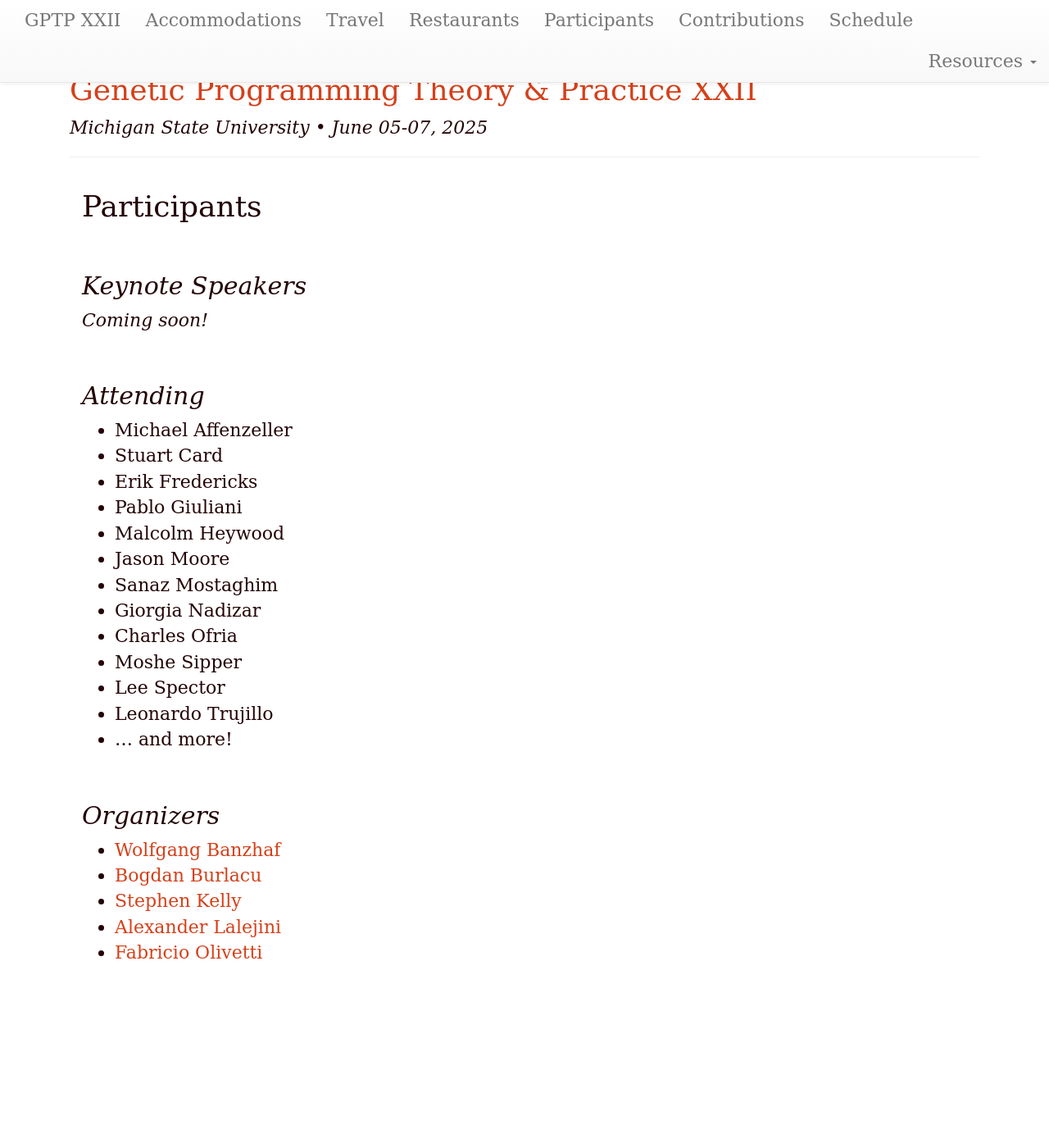
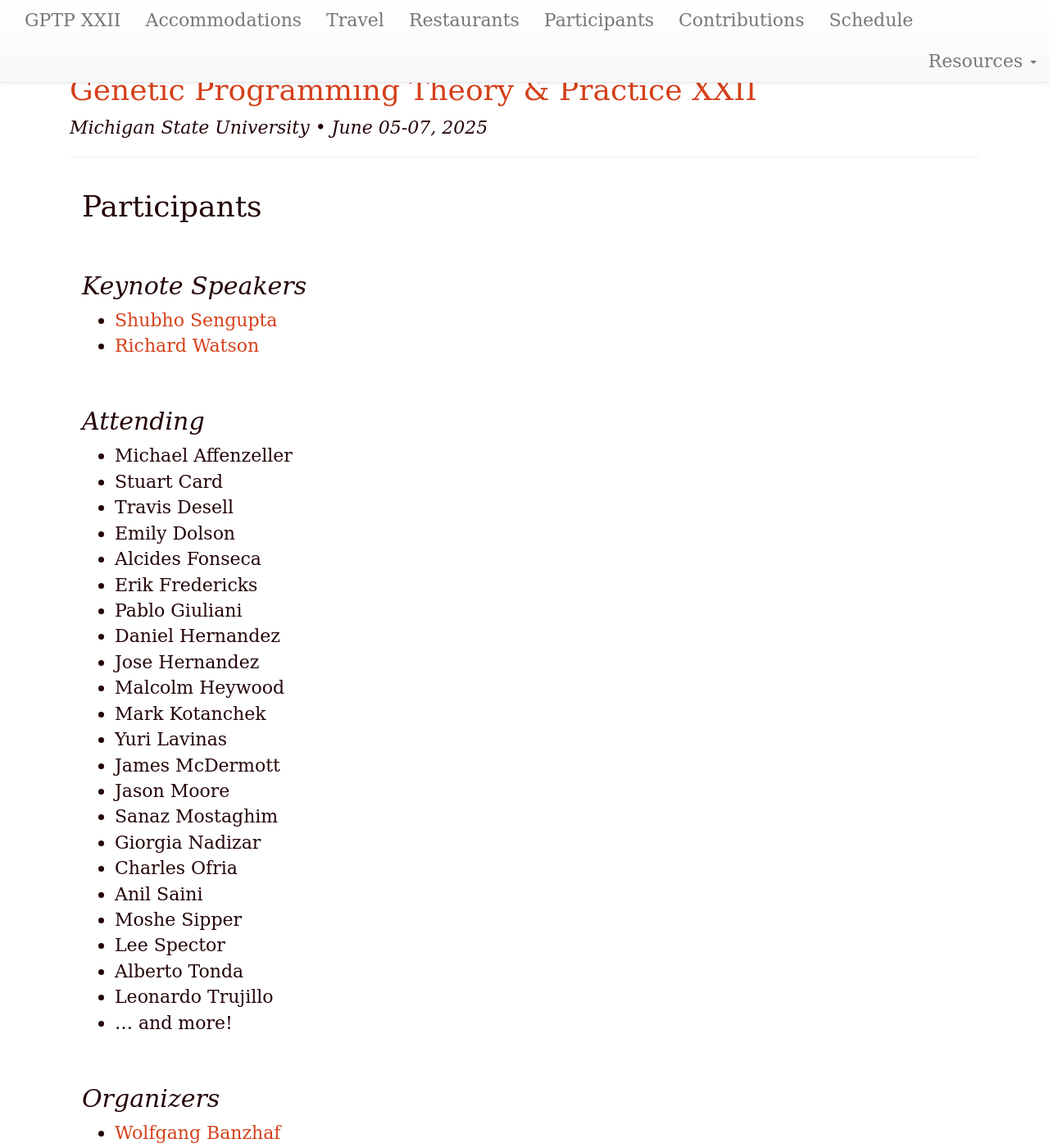
Before and after one commit to GPTP-workshop/gptp-workshop.github.io, a Jekyll site: the page built from attendees.md, in a window 1280 px wide and 1400 px high. Shown: the whole window at 82% size. Built offline with Jekyll 4.4.1, drawn with Linux system fonts in a browser that asks for light colours; our own code applies the rules of GitHub Pages for plain Markdown files.

Commit message:
Update list of attendees + keynotes

```diff
--- a/attendees.md
+++ b/attendees.md
@@ -7,21 +7,33 @@ year: 2025
 
 ## Keynote Speakers
 
-*Coming soon!*
+- [Shubho Sengupta](https://shubho.github.io/)
+- [Richard Watson](https://www.richardawatson.com/)
+
 
 ## Attending
 
 - Michael	Affenzeller
 - Stuart Card
+- Travis Desell
+- Emily Dolson
+- Alcides Fonseca
 - Erik Fredericks
 - Pablo Giuliani
+- Daniel Hernandez
+- Jose Hernandez
 - Malcolm Heywood
+- Mark Kotanchek
+- Yuri Lavinas
+- James McDermott
 - Jason Moore
 - Sanaz	Mostaghim
 - Giorgia	Nadizar
 - Charles	Ofria
+- Anil Saini
 - Moshe Sipper
 - Lee Spector
+- Alberto Tonda
 - Leonardo Trujillo
 - ... and more!
 
```
